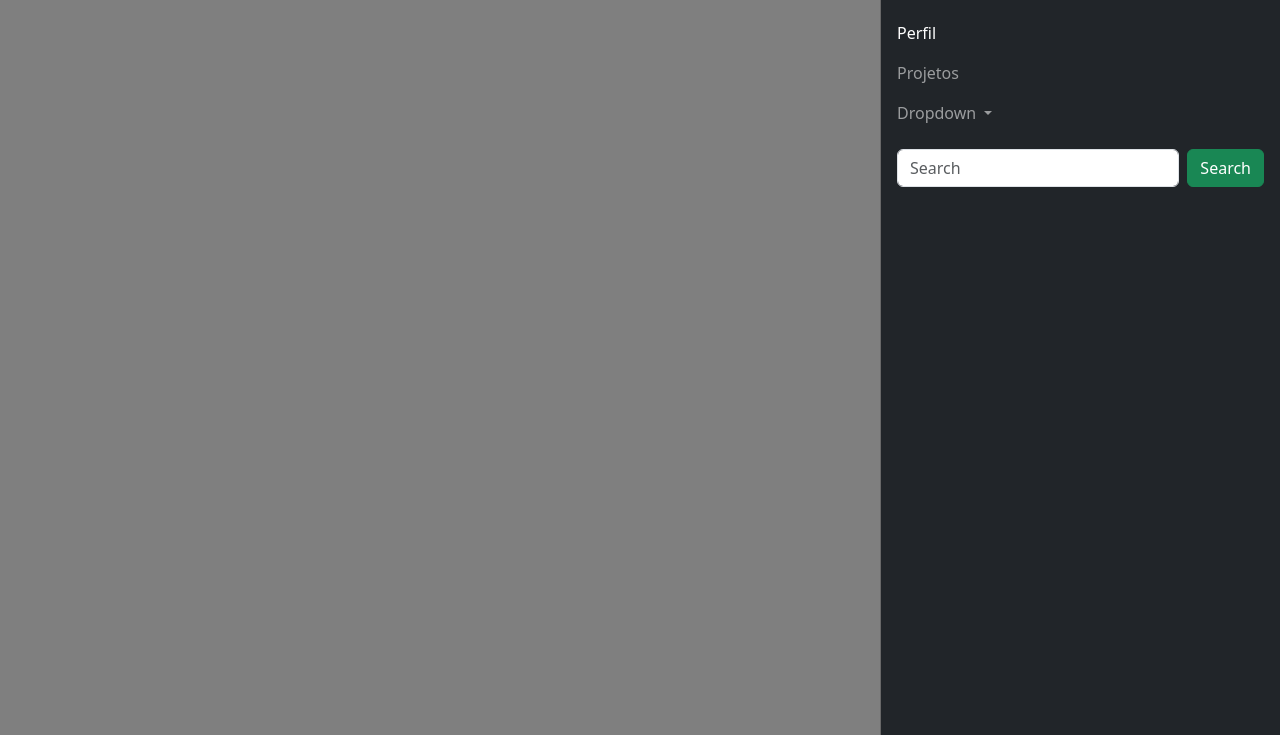
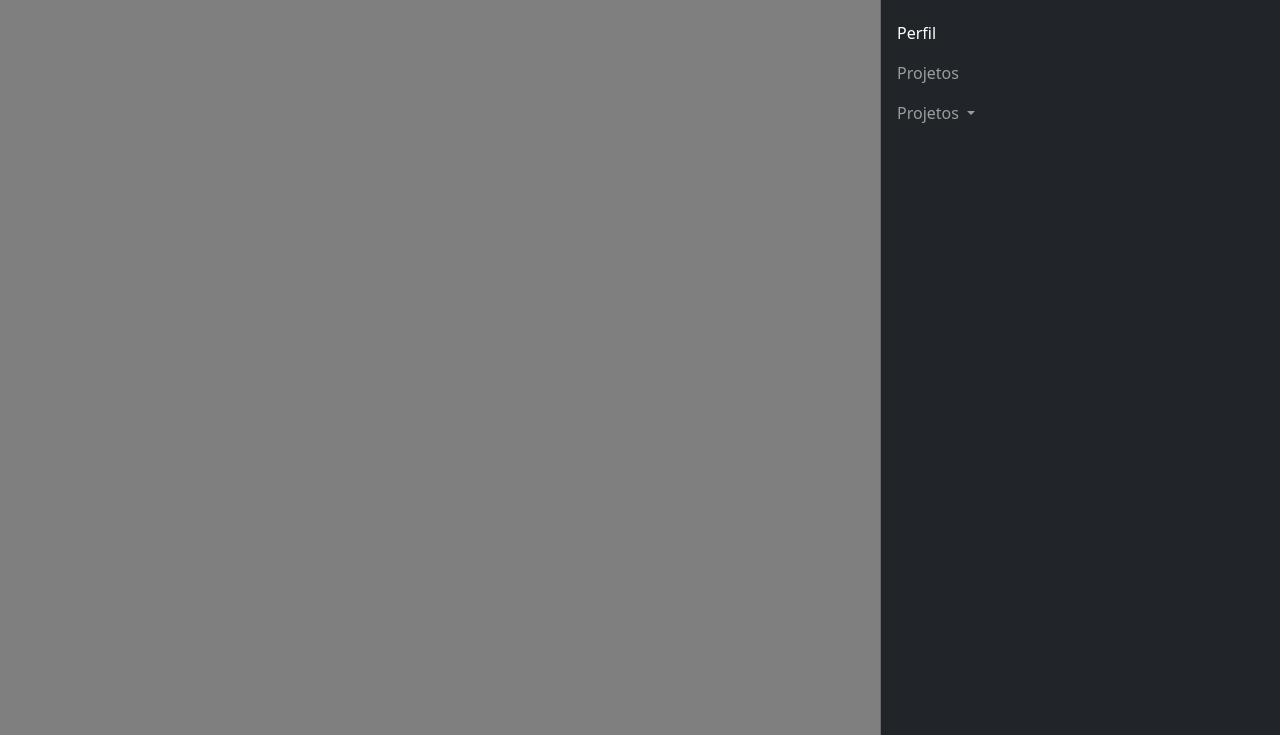
Before and after one commit to danubiabcamargo/UC3_SENAC_Celso, a plain HTML site: page aulas/teste.html in a window 1280 px wide. Both pictures are taken after a click on the button "Toggle navigation". Shown: the part 65-800 px from the top of the page. Drawn offline with nearby package versions, Linux system fonts and the light colour scheme.

Commit message:
att boot

```diff
--- a/aulas/teste.html
+++ b/aulas/teste.html
@@ -29,10 +29,10 @@
                 </li>
                 <li class="nav-item dropdown">
                   <a class="nav-link dropdown-toggle" href="#" role="button" data-bs-toggle="dropdown" aria-expanded="false">
-                    Dropdown
+                    Projetos
                   </a>
                   <ul class="dropdown-menu dropdown-menu-dark">
-                    <li><a class="dropdown-item" href="#">Action</a></li>
+                    <li><a class="dropdown-item" href="#">Senac</a></li>
                     <li><a class="dropdown-item" href="#">Another action</a></li>
                     <li>
                       <hr class="dropdown-divider">
@@ -41,10 +41,7 @@
                   </ul>
                 </li>
               </ul>
-              <form class="d-flex mt-3" role="search">
-                <input class="form-control me-2" type="search" placeholder="Search" aria-label="Search">
-                <button class="btn btn-success" type="submit">Search</button>
-              </form>
+
             </div>
           </div>
         </div>
```
